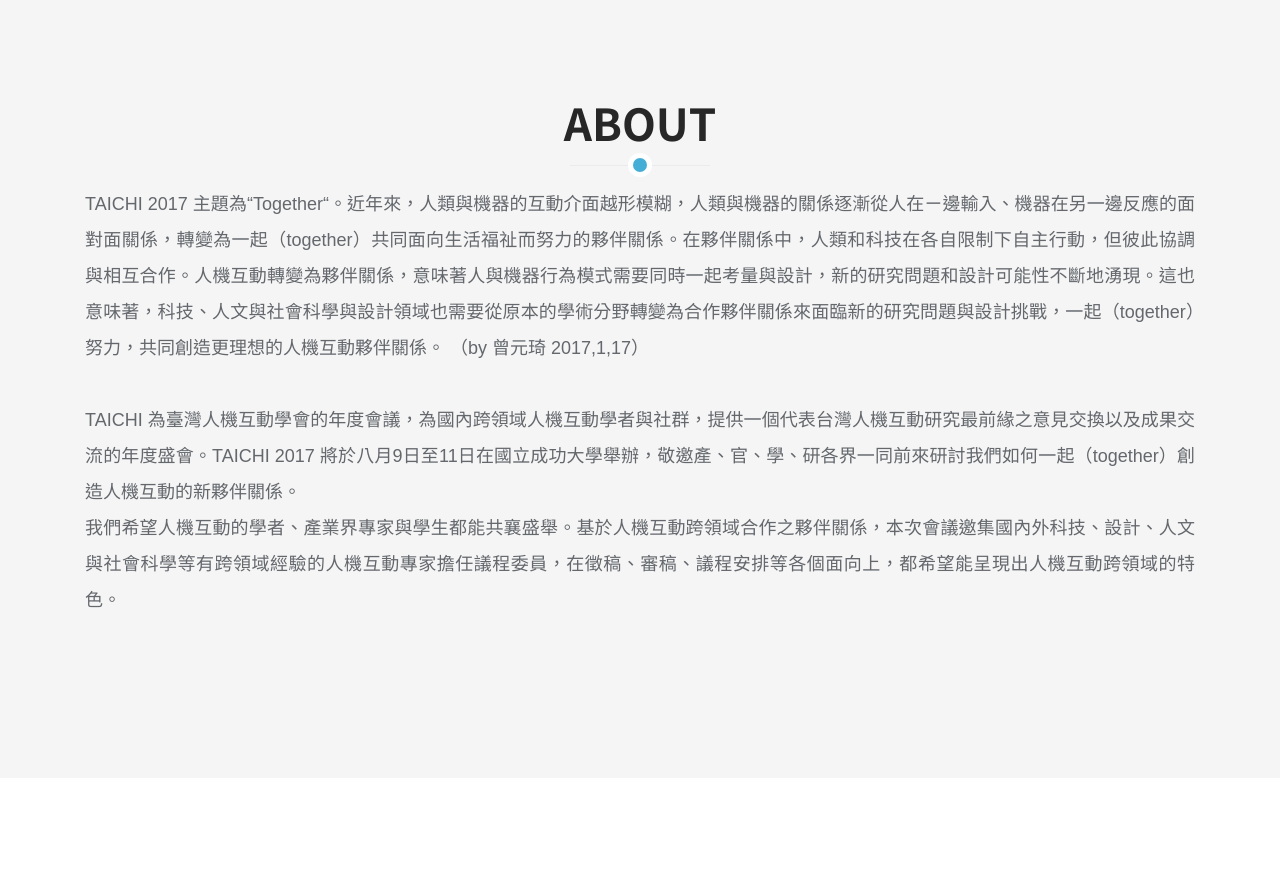
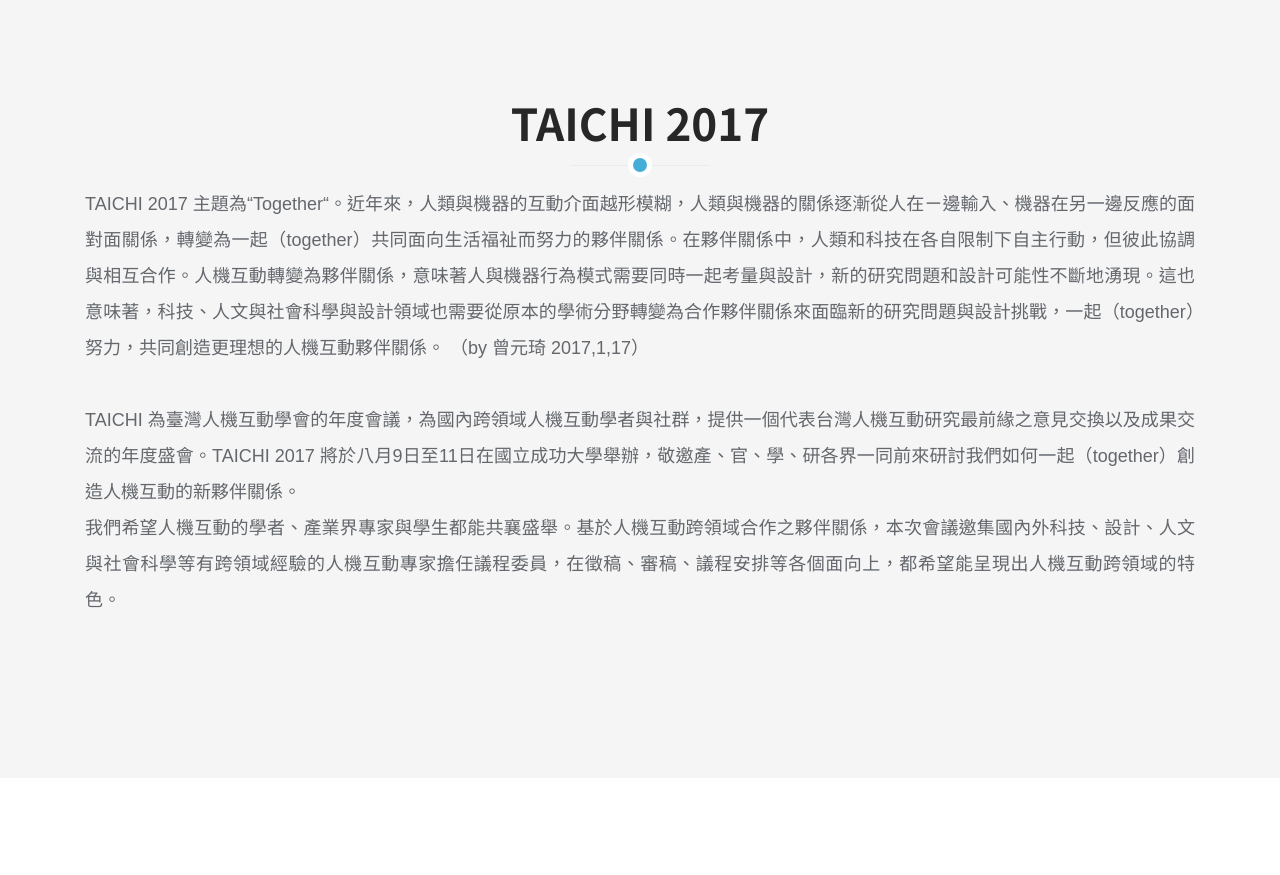
Before and after one commit to MISLab/taichi2017, a plain HTML site: page index.html in a window 1280 px wide. Shown: the part 822-1697 px from the top of the page. Drawn offline with Linux system fonts and the light colour scheme; files whose address does not match are found by name; a web font is replaced by a local one.

Commit message:
Add files via upload

```diff
--- a/index.html
+++ b/index.html
@@ -96,7 +96,7 @@
             <div class="section-header row">
                 <div class="col-sm-12">
                     <div class="col-md-12">
-                        <h2 class="section-title text-center wow fadeInDown">About</h2>
+                        <h2 class="section-title text-center wow fadeInDown">TAICHI 2017</h2>
                         <p class="text-ch-sm wow fadeInDown" data-wow-delay="0ms">TAICHI 2017 主題為“Together“。近年來，人類與機器的互動介面越形模糊，人類與機器的關係逐漸從人在ㄧ邊輸入、機器在另一邊反應的面對面關係，轉變為一起（together）共同面向生活福祉而努力的夥伴關係。在夥伴關係中，人類和科技在各自限制下自主行動，但彼此協調與相互合作。人機互動轉變為夥伴關係，意味著人與機器行為模式需要同時一起考量與設計，新的研究問題和設計可能性不斷地湧現。這也意味著，科技、人文與社會科學與設計領域也需要從原本的學術分野轉變為合作夥伴關係來面臨新的研究問題與設計挑戰，一起（together）努力，共同創造更理想的人機互動夥伴關係。 （by 曾元琦 2017,1,17）
                             <br>
                             <br> TAICHI 為臺灣人機互動學會的年度會議，為國內跨領域人機互動學者與社群，提供一個代表台灣人機互動研究最前緣之意見交換以及成果交流的年度盛會。TAICHI 2017 將於八月9日至11日在國立成功大學舉辦，敬邀產、官、學、研各界一同前來研討我們如何一起（together）創造人機互動的新夥伴關係。
```
